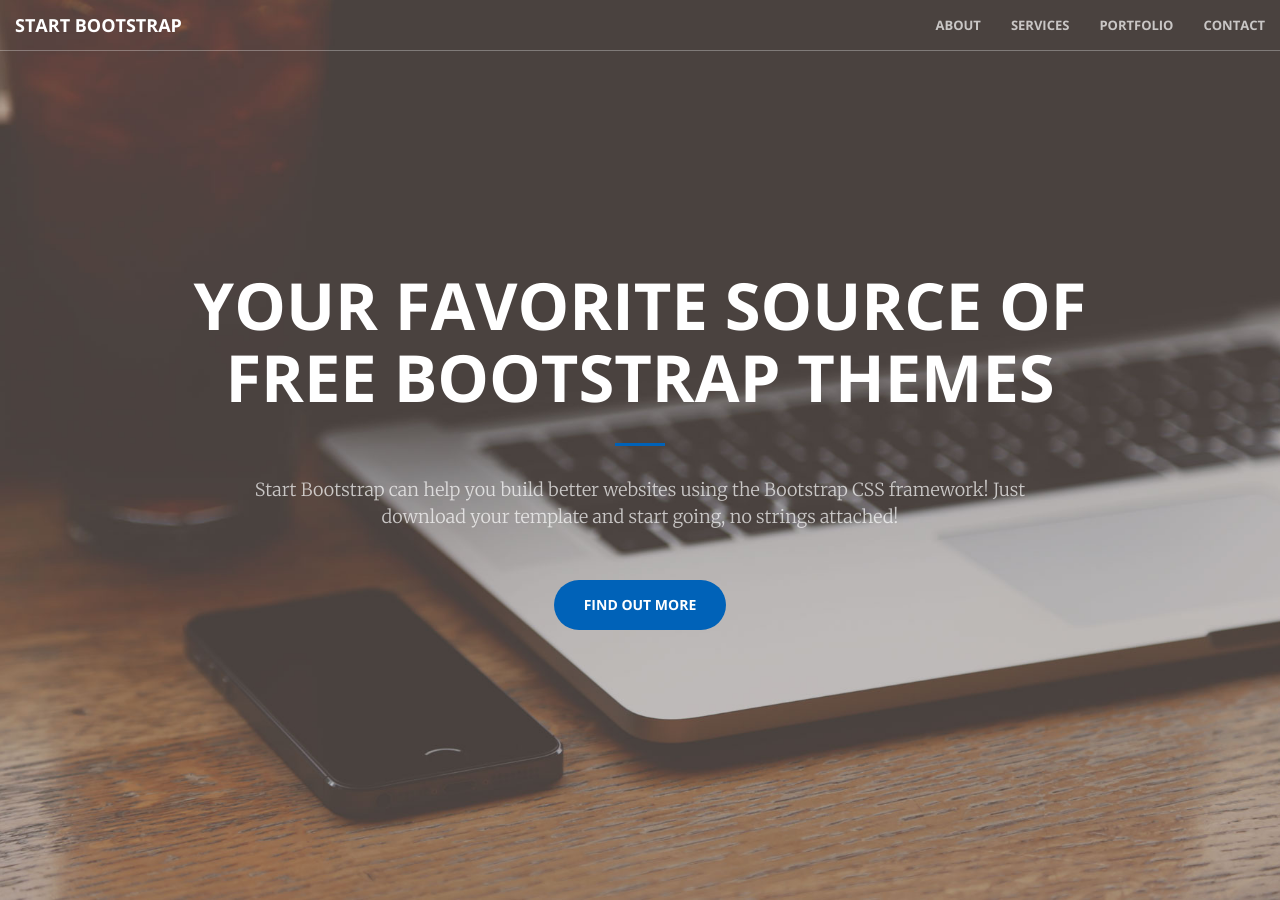
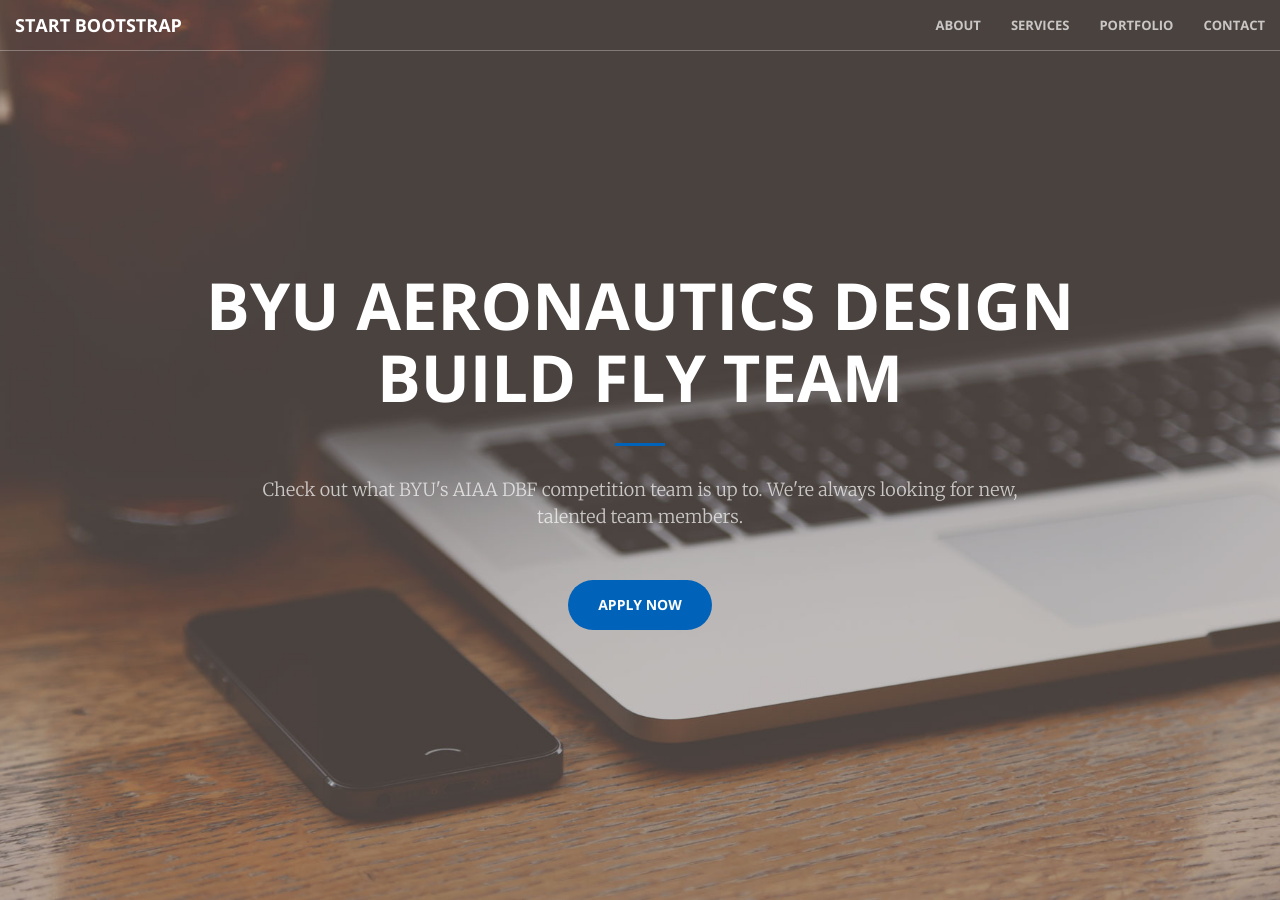
Before and after one commit to BYU-Aeronautics-Club/DBF, a Jekyll site: the page built from index.html, in a window 1280 px wide and 900 px high. Built offline with Jekyll 4.4.1, drawn with Linux system fonts in a browser that asks for light colours; some of the changed text lies outside the part shown.

Commit message:
start updating details

```diff
--- a/_includes/head.html
+++ b/_includes/head.html
@@ -6,7 +6,7 @@
     <meta name="description" content="">
     <meta name="author" content="">
 
-    <title>Creative - Start Bootstrap Theme</title>
+    <!-- <title>Creative - Start Bootstrap Theme</title> -->
 
     <!-- Bootstrap Core CSS -->
     <link rel="stylesheet" href="css/bootstrap.min.css" type="text/css">
--- a/_includes/header.html
+++ b/_includes/header.html
@@ -1,10 +1,10 @@
 <header>
     <div class="header-content">
         <div class="header-content-inner">
-            <h1>Your Favorite Source of Free Bootstrap Themes</h1>
+            <h1>BYU Aeronautics Design Build Fly Team</h1>
             <hr>
-            <p>Start Bootstrap can help you build better websites using the Bootstrap CSS framework! Just download your template and start going, no strings attached!</p>
-            <a href="#about" class="btn btn-primary btn-xl page-scroll">Find Out More</a>
+            <p>Check out what BYU's AIAA DBF competition team is up to.  We're always looking for new, talented team members.</p>
+            <a href="#about" class="btn btn-primary btn-xl page-scroll">Apply Now</a>
         </div>
     </div>
 </header>
--- a/_layouts/front.html
+++ b/_layouts/front.html
@@ -6,7 +6,7 @@
 <body id="page-top">
   {% include nav.html %}
   {% include header.html %}
-  {% include call-to-action.html %}
+  <!-- {% include call-to-action.html %} -->
   {% include services.html %}
   {% include portfolio.html %}
   {% include aside.html %}
```
